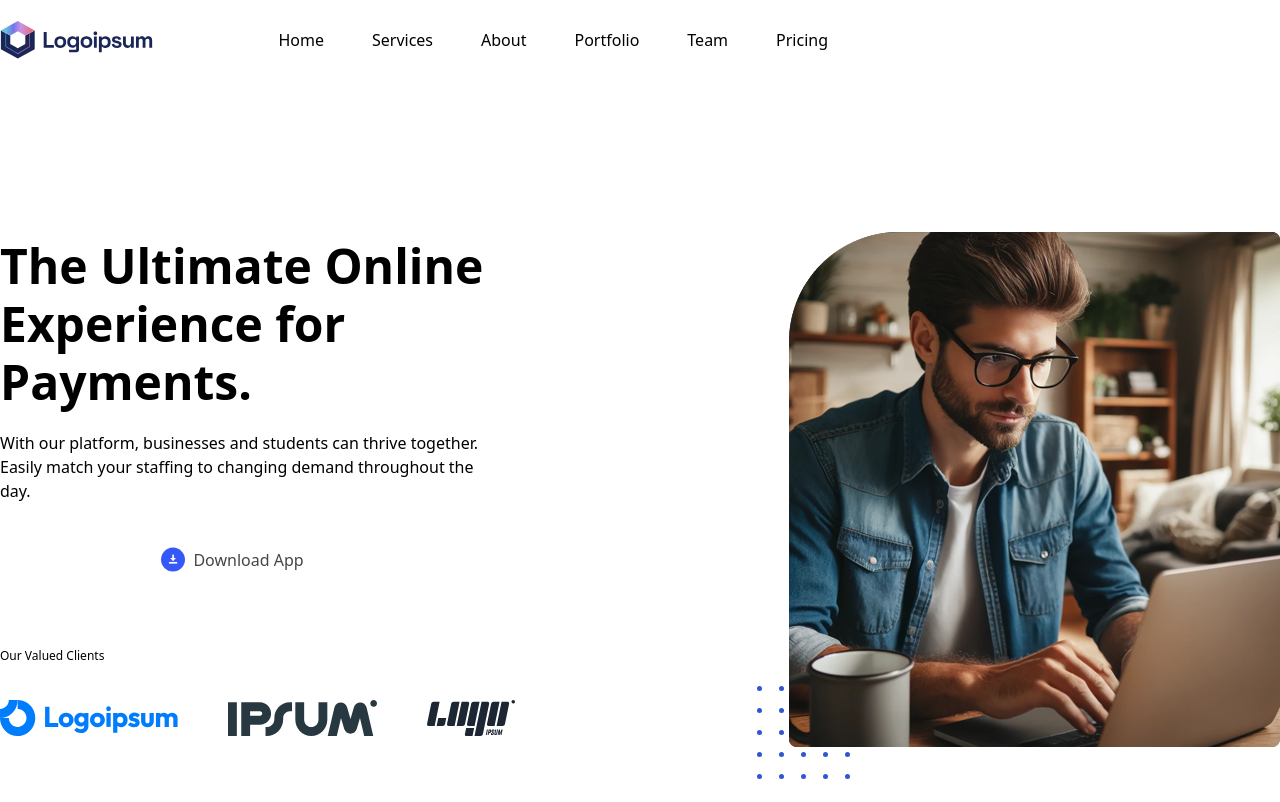
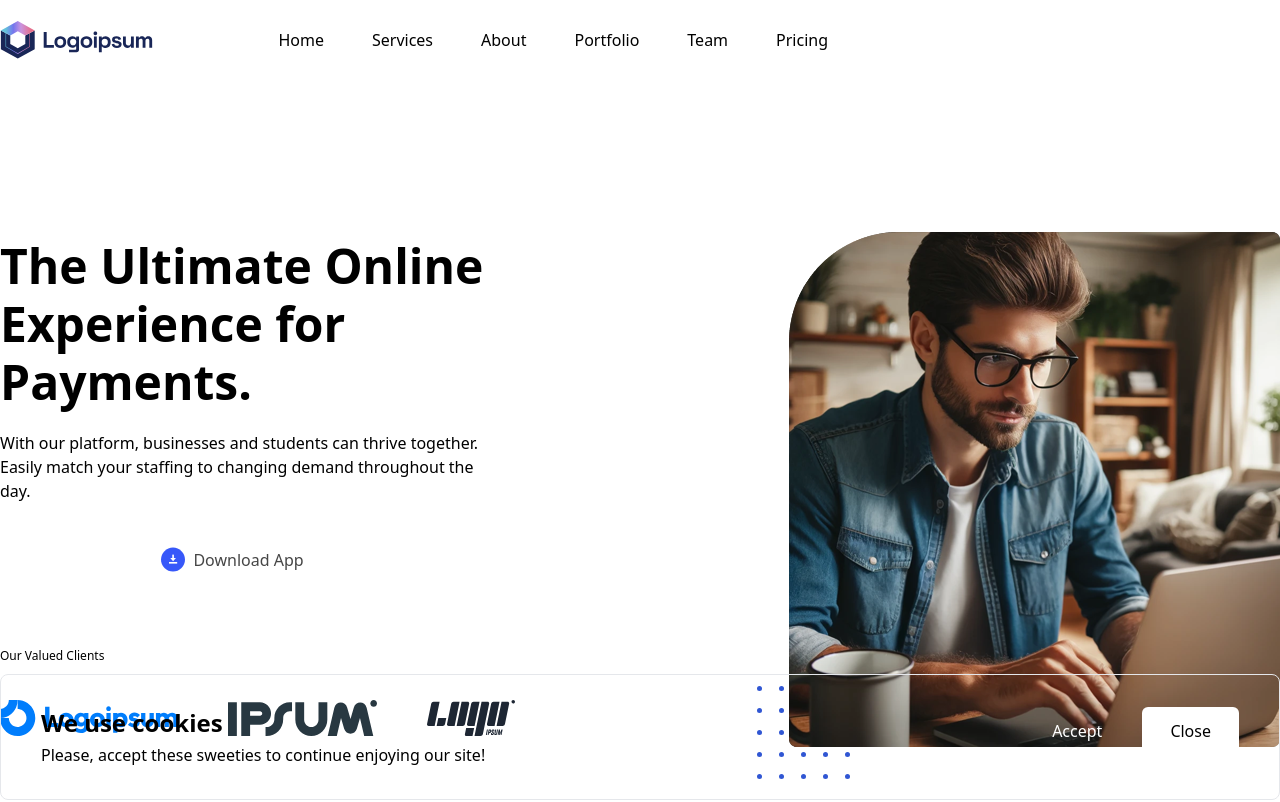
Before and after one commit to ekayx/nuxt-static-landing-page-template, a Nuxt app: page / in a window 1280 px wide. Shown: the top 802 px of the page. Built offline with nearby package versions, Linux system fonts and the light colour scheme; what tailgrids would draw is missing.

Commit message:
add cookie banner

```diff
--- /dev/null
+++ b/components/cookieBanner.vue
@@ -0,0 +1,58 @@
+<template>
+  <div
+    v-if="showCookieBanner"
+    class="fixed z-50 bottom-0 w-full bg-gray-2 dark:bg-dark-2 xs:px-10 rounded-lg border border-stroke dark:border-dark-3 py-8 px-6 md:px-8 lg:px-10"
+  >
+    <div class="flex flex-wrap max-w-screen-2xl mx-auto">
+      <div class="w-full md:w-7/12 lg:w-2/3">
+        <div class="mb-6 md:mb-0">
+          <h4
+            class="xs:text-2xl mb-1 text-xl font-semibold text-dark dark:text-white md:text-xl lg:text-2xl"
+          >
+            We use cookies
+          </h4>
+          <p class="text-body-color dark:text-dark-6 text-base">
+            Please, accept these sweeties to continue enjoying our site!
+          </p>
+        </div>
+      </div>
+      <div class="w-full md:w-5/12 lg:w-1/3">
+        <div class="flex items-center space-x-3 md:justify-end">
+          <button
+            class="bg-primary inline-flex items-center justify-center rounded-md py-3 px-7 text-center text-base font-medium text-white hover:bg-blue-dark"
+            @click="acceptCookies"
+          >
+            Accept
+          </button>
+          <button
+            class="text-body-color dark:text-dark-6 shadow-1 dark:shadow-none hover:bg-primary inline-flex items-center justify-center rounded-md bg-white dark:bg-dark py-3 px-7 text-center text-base font-medium hover:text-white"
+          >
+            Close
+          </button>
+        </div>
+      </div>
+    </div>
+  </div>
+</template>
+
+<script>
+export default {
+  data() {
+    return {
+      showCookieBanner: false,
+    };
+  },
+  mounted() {
+    this.cookieBannerAccepted = localStorage.getItem("cookieBannerAccepted");
+    if (!this.cookieBannerAccepted) {
+      this.showCookieBanner = true;
+    }
+  },
+  methods: {
+    acceptCookies() {
+      this.showCookieBanner = false;
+      localStorage.setItem("cookieBannerAccepted", true);
+    },
+  },
+};
+</script>
--- a/layouts/default.vue
+++ b/layouts/default.vue
@@ -4,5 +4,6 @@
     <div class="h-[82px] dark:bg-dark"></div>
     <slot />
     <footer-element />
+    <cookie-banner />
   </div>
 </template>
```
Also changed, not shown: 1 other file (tests, documents, lock files or other folders).
